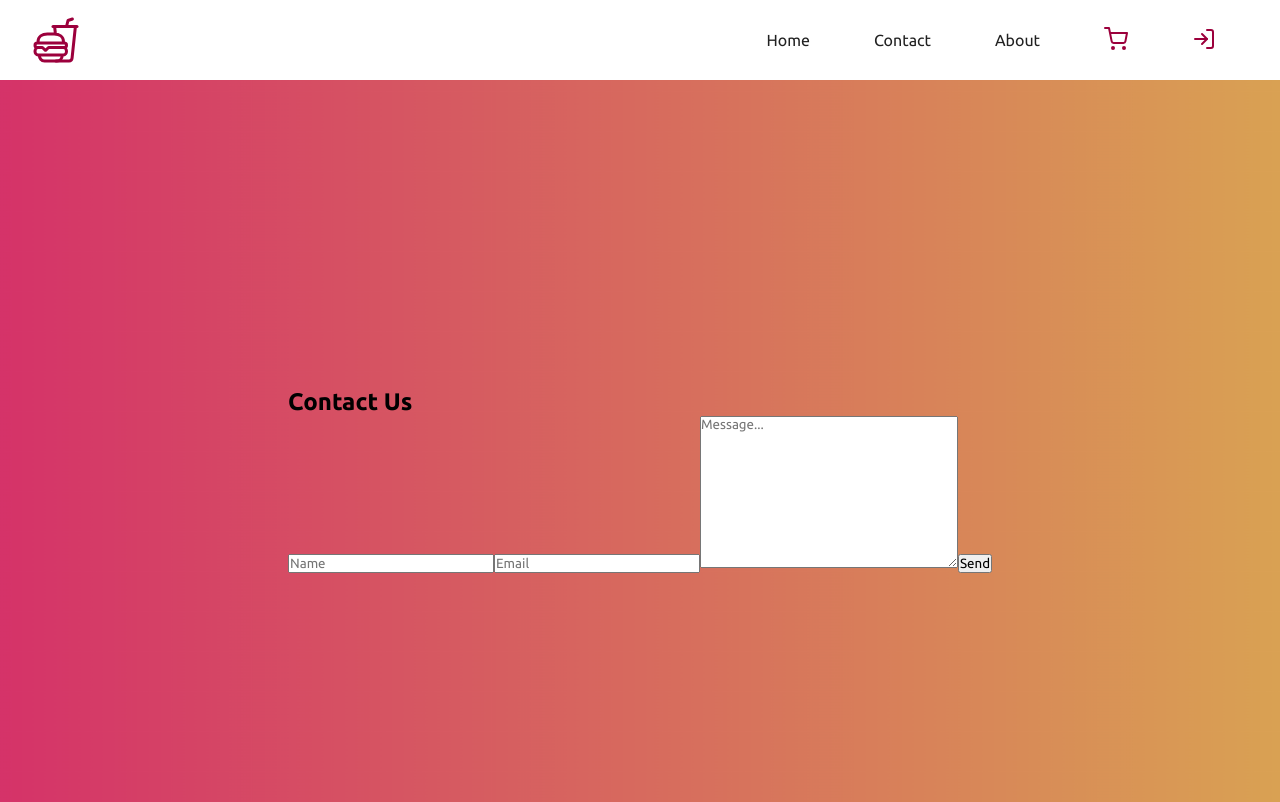
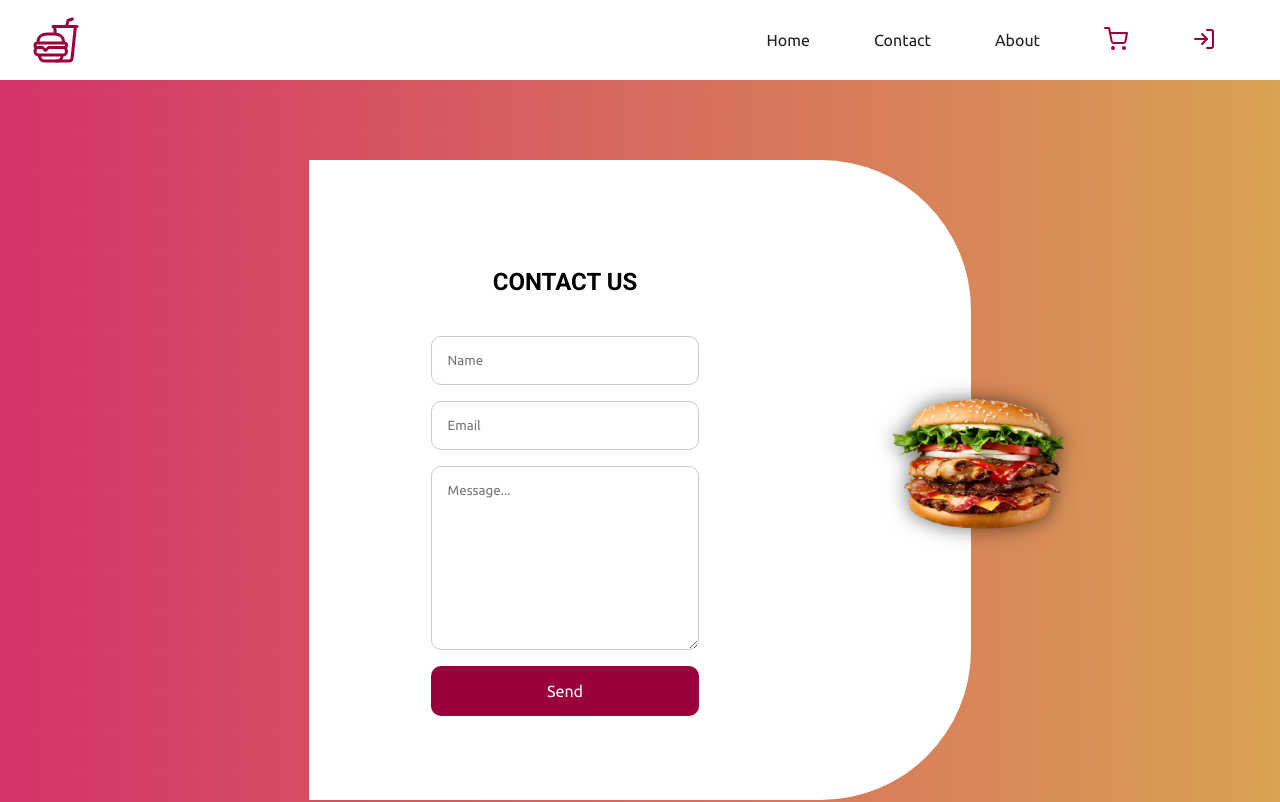
Before and after one commit to AmanMandal7/The-Burger-House, a React (Create React App) app in the folder frontend/: page /contact in a window 1280 px wide. Shown: the top 802 px of the page. Built offline with nearby package versions, Linux system fonts and the light colour scheme.

Commit message:
added form

```diff
--- a/frontend/src/components/contact/Contact.js
+++ b/frontend/src/components/contact/Contact.js
@@ -1,16 +1,33 @@
 import React from 'react'
 import { motion } from 'framer-motion'
+import burger from '../../assets/burger2.png';
 
 const contact = () => {
     return (
         <section className='contact'>
-            <motion.form>
+            <motion.form
+                initial={{
+                    x: '-100vw',
+                    opacity: 0
+                }}
+                animate={{
+                    x: 0,
+                    opacity: 1
+                }}
+                transition={{ delay: 0.4 }}
+            >
                 <h2>Contact Us</h2>
                 <input type="text" placeholder='Name' />
                 <input type="text" placeholder='Email' />
                 <textarea placeholder='Message...' cols="30" rows="10"></textarea>
                 <button type='submit'>Send</button>
             </motion.form>
+
+            <motion.div className='formBorder'>
+                <motion.div>
+                    <img src={burger} alt='Burger' />
+                </motion.div>
+            </motion.div>
         </section>
     )
 }
--- a/frontend/src/styles/contact.scss
+++ b/frontend/src/styles/contact.scss
@@ -9,4 +9,81 @@
   display: flex;
   justify-content: center;
   align-items: center;
+
+  > form {
+    display: flex;
+    flex-direction: column;
+    align-items: center;
+    background-color: white;
+    padding: 2rem;
+    width: 40%;
+    height: 80%;
+    justify-content: center;
+
+    > h2 {
+      font-size: 1.5rem;
+      text-transform: uppercase;
+      font-family: "Roboto";
+      margin: 2rem 0;
+    }
+
+    > input,
+    > textarea,
+    button {
+      padding: 1rem;
+      margin: 0.5rem;
+      outline: none;
+      border: 1px solid rgb(202, 202, 202);
+      border-radius: 10px;
+      width: 60%;
+    }
+
+    > button {
+      background-color: $red;
+      border: none;
+      color: white;
+      cursor: pointer;
+      font-size: 1rem;
+
+      &:hover {
+        background-color: $reddark;
+      }
+    }
+  }
+
+  .formBorder {
+    height: 80%;
+    width: 150px;
+    background-color: white;
+    border-radius: 0 200px 200px 0;
+    position: relative;
+
+    > div {
+      width: 200px;
+      height: 200px;
+      position: absolute;
+      top: 50%;
+      transform: translate(30%, -50%);
+      filter: drop-shadow(0 0 10px rgba(0, 0, 0, 0.566));
+
+      > img {
+        width: 100%;
+        height: 85%;
+      }
+    }
+  }
 }
+
+@media screen and (max-width: 600px) {
+  .contact {
+    height: 70vh;
+
+    > form {
+      width: 100%;
+      height: 100%;
+    }
+    > .formBorder {
+      display: none;
+    }
+  }
+}
```
